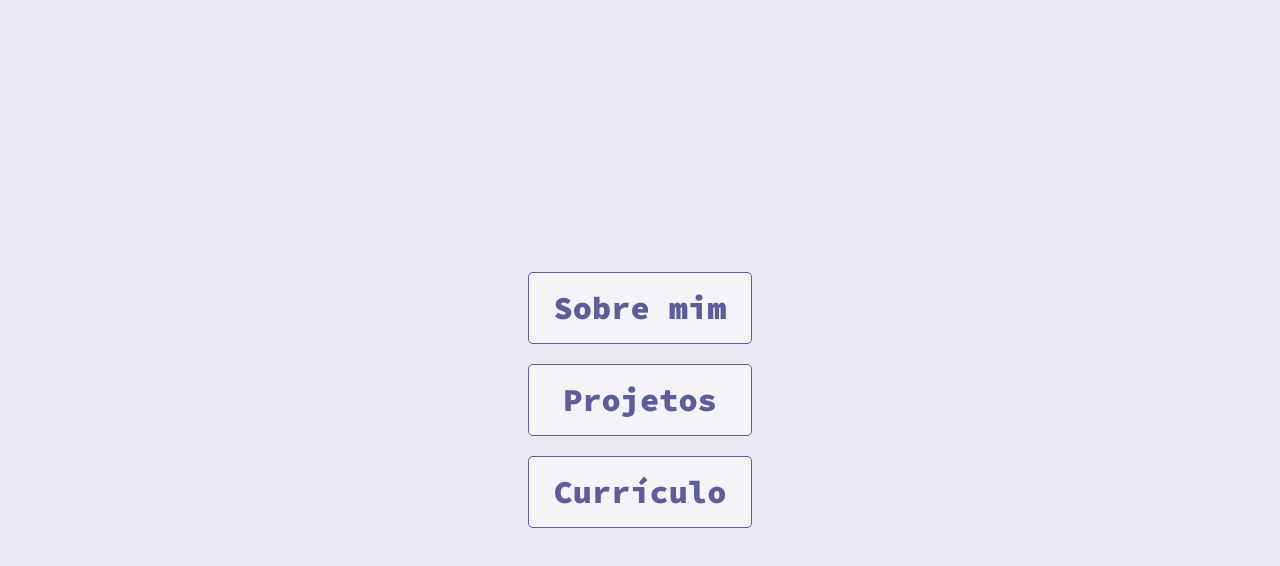
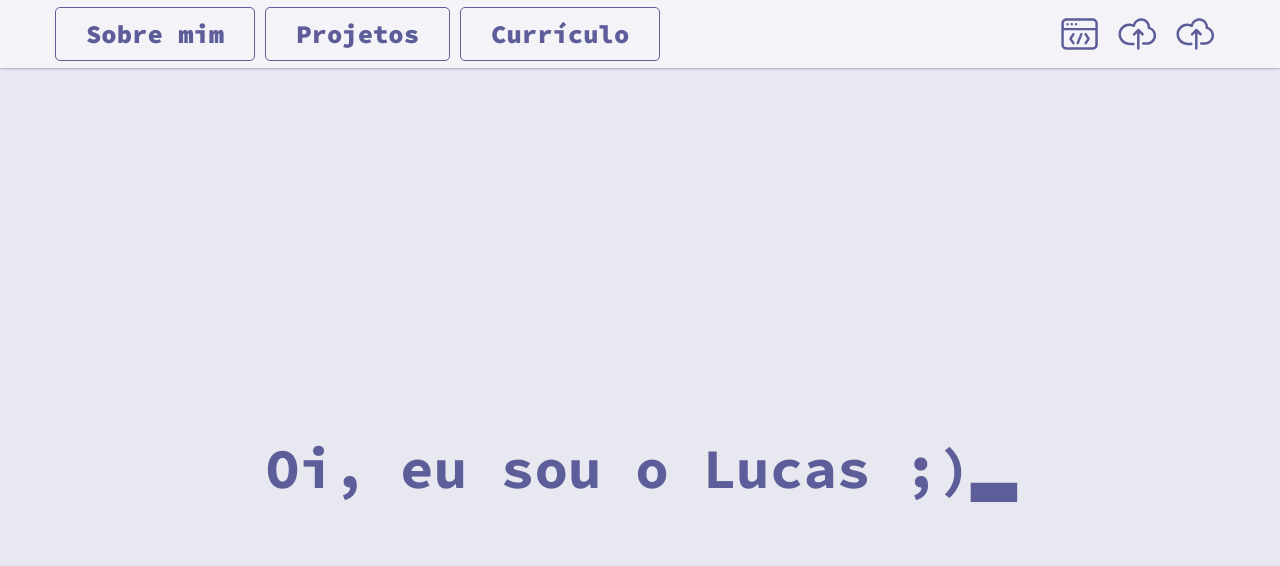
Before and after one commit to Lukasmolin/site-portfolio, a React (Create React App) app: page /home in a window 1280 px wide. Shown: the top 566 px of the page. Built offline with nearby package versions, Linux system fonts and the light colour scheme.

Commit message:
Console typing effect

```diff
--- a/src/assets/DatabaseIcon.svg.tsx
+++ b/src/assets/DatabaseIcon.svg.tsx
@@ -1,7 +1,6 @@
 const DatabaseIcon = <svg version="1.1" x="0px" y="0px" viewBox="0 1.278 35 41.139" xmlns="http://www.w3.org/2000/svg">
     <g transform="matrix(1.357849, 0, 0, 1.357849, -5.746106, -1.894623)">
-        <path fill="#000000"
-            d="M17.1,2.5c-7.1,0-12.5,2.6-12.5,6v18c0,3.4,5.4,6,12.5,6c7.1,0,12.5-2.6,12.5-6v-18     C29.6,5.1,24.2,2.5,17.1,2.5z M27.6,26.5c0,1.9-4.5,4-10.5,4s-10.5-2.1-10.5-4v-2.7c2.2,1.6,6,2.7,10.5,2.7s8.3-1,10.5-2.7V26.5z      M27.6,20.5c0,1.9-4.5,4-10.5,4s-10.5-2.1-10.5-4v-2.7c2.2,1.6,6,2.7,10.5,2.7s8.3-1,10.5-2.7V20.5z M27.6,14.5     c0,1.9-4.5,4-10.5,4s-10.5-2.1-10.5-4v-2.7c2.2,1.6,6,2.7,10.5,2.7s8.3-1,10.5-2.7V14.5z M17.1,12.5c-6,0-10.5-2.1-10.5-4     c0-1.9,4.5-4,10.5-4s10.5,2.1,10.5,4C27.6,10.4,23.1,12.5,17.1,12.5z" />
+        <path d="M17.1,2.5c-7.1,0-12.5,2.6-12.5,6v18c0,3.4,5.4,6,12.5,6c7.1,0,12.5-2.6,12.5-6v-18     C29.6,5.1,24.2,2.5,17.1,2.5z M27.6,26.5c0,1.9-4.5,4-10.5,4s-10.5-2.1-10.5-4v-2.7c2.2,1.6,6,2.7,10.5,2.7s8.3-1,10.5-2.7V26.5z      M27.6,20.5c0,1.9-4.5,4-10.5,4s-10.5-2.1-10.5-4v-2.7c2.2,1.6,6,2.7,10.5,2.7s8.3-1,10.5-2.7V20.5z M27.6,14.5     c0,1.9-4.5,4-10.5,4s-10.5-2.1-10.5-4v-2.7c2.2,1.6,6,2.7,10.5,2.7s8.3-1,10.5-2.7V14.5z M17.1,12.5c-6,0-10.5-2.1-10.5-4     c0-1.9,4.5-4,10.5-4s10.5,2.1,10.5,4C27.6,10.4,23.1,12.5,17.1,12.5z" />
     </g>
 </svg>;
 
--- a/src/assets/DeployIcon.svg.tsx
+++ b/src/assets/DeployIcon.svg.tsx
@@ -1,9 +1,7 @@
 const DeployIcon = <svg version="1.1" x="0px" y="0px" viewBox="2.098 4.25 30.749 25.534" enable-background="new 0 0 35 35"
     xmlns="http://www.w3.org/2000/svg">
-    <path fill="#000000"
-        d="M25.2,25.6h-2.9c-0.6,0-1-0.4-1-1s0.4-1,1-1h2.9c2.9,0,5.3-2.5,5.3-5.4c0-2.4-1.7-4.6-4-5.1     c-0.5-0.1-0.8-0.6-0.8-1.1c0-0.2,0-0.4,0-0.6c0-2.8-2.3-5-5-5c-2.5,0-4.6,1.8-5,4.3c0,0.3-0.3,0.6-0.5,0.8     c-0.3,0.1-0.6,0.1-0.9,0c-1-0.5-2-0.8-3.2-0.8c-3.6,0-6.6,3-6.6,6.6c0,3.6,3,6.6,6.6,6.6h3.2c0.6,0,1,0.4,1,1s-0.4,1-1,1h-3.2     c-4.7,0-8.6-3.8-8.6-8.6s3.8-8.6,8.6-8.6c1,0,2,0.2,3,0.5c1-2.8,3.6-4.7,6.6-4.7c3.9,0,7,3.2,7,7c0,0,0,0,0,0     c2.8,1,4.8,3.7,4.8,6.8C32.5,22.2,29.2,25.6,25.2,25.6z" />
-    <path fill="#000000"
-        d="M22.4,18.1c-0.2,0.2-0.5,0.3-0.7,0.3s-0.5-0.1-0.7-0.3l-1.7-1.7v12.2c0,0.5-0.4,1-1,1c-0.5,0-1-0.5-1-1    V16.4l-1.7,1.7c-0.4,0.4-1,0.4-1.4,0c-0.4-0.4-0.4-1,0-1.4l3.4-3.4l0-0.1c0.3-0.3,0.6-0.4,1-0.3c0,0,0.1,0,0.1,0    c0.1,0.1,0.2,0.1,0.3,0.2l3.4,3.4C22.8,17.1,22.8,17.7,22.4,18.1z" />
+    <path d="M25.2,25.6h-2.9c-0.6,0-1-0.4-1-1s0.4-1,1-1h2.9c2.9,0,5.3-2.5,5.3-5.4c0-2.4-1.7-4.6-4-5.1     c-0.5-0.1-0.8-0.6-0.8-1.1c0-0.2,0-0.4,0-0.6c0-2.8-2.3-5-5-5c-2.5,0-4.6,1.8-5,4.3c0,0.3-0.3,0.6-0.5,0.8     c-0.3,0.1-0.6,0.1-0.9,0c-1-0.5-2-0.8-3.2-0.8c-3.6,0-6.6,3-6.6,6.6c0,3.6,3,6.6,6.6,6.6h3.2c0.6,0,1,0.4,1,1s-0.4,1-1,1h-3.2     c-4.7,0-8.6-3.8-8.6-8.6s3.8-8.6,8.6-8.6c1,0,2,0.2,3,0.5c1-2.8,3.6-4.7,6.6-4.7c3.9,0,7,3.2,7,7c0,0,0,0,0,0     c2.8,1,4.8,3.7,4.8,6.8C32.5,22.2,29.2,25.6,25.2,25.6z" />
+    <path d="M22.4,18.1c-0.2,0.2-0.5,0.3-0.7,0.3s-0.5-0.1-0.7-0.3l-1.7-1.7v12.2c0,0.5-0.4,1-1,1c-0.5,0-1-0.5-1-1    V16.4l-1.7,1.7c-0.4,0.4-1,0.4-1.4,0c-0.4-0.4-0.4-1,0-1.4l3.4-3.4l0-0.1c0.3-0.3,0.6-0.4,1-0.3c0,0,0.1,0,0.1,0    c0.1,0.1,0.2,0.1,0.3,0.2l3.4,3.4C22.8,17.1,22.8,17.7,22.4,18.1z" />
 </svg>;
 
 export default DeployIcon;
--- a/src/assets/FrontendIcon.svg.tsx
+++ b/src/assets/FrontendIcon.svg.tsx
@@ -1,12 +1,12 @@
 const FrontendIcon = <svg version="1.1" x="0px" y="0px" viewBox="0.112 0 34.888 30.07" xmlns="http://www.w3.org/2000/svg">
     <g transform="matrix(1.138538, 0, 0, 1.138538, -2.403427, -4.922695)">
-        <path fill="#000000" d="M7.6,10.5c-0.3,0-0.5-0.1-0.7-0.3C6.7,10,6.6,9.8,6.6,9.5S6.7,9,6.9,8.8c0.4-0.4,1-0.4,1.4,0      C8.5,9,8.6,9.2,8.6,9.5c0,0.3-0.1,0.5-0.3,0.7C8.2,10.4,7.9,10.5,7.6,10.5z" />
-        <path fill="#000000" d="M10.1,9.5c0-0.6,0.5-1,1-1l0,0c0.6,0,1,0.4,1,1l0,0c0,0.5-0.4,1-1,1l0,0C10.6,10.5,10.1,10,10.1,9.5z" />
-        <path fill="#000000" d="M14.6,10.5c-0.3,0-0.5-0.1-0.7-0.3c-0.2-0.2-0.3-0.5-0.3-0.7c0-0.3,0.1-0.5,0.3-0.7c0.4-0.4,1-0.4,1.4,0      c0.2,0.2,0.3,0.4,0.3,0.7c0,0.3-0.1,0.5-0.3,0.7C15.1,10.4,14.9,10.5,14.6,10.5z" />
-        <path fill="#000000" d="M28.3,4.5H6.7c-2.3,0-4.2,1.9-4.2,4.2v17.7c0,2.3,1.9,4.1,4.2,4.1h21.7c2.3,0,4.2-1.9,4.2-4.1V8.7     C32.5,6.4,30.6,4.5,28.3,4.5z M4.5,8.7c0-1.2,1-2.2,2.2-2.2h21.7c1.2,0,2.2,1,2.2,2.2v3.8h-26V8.7z M30.5,26.4     c0,1.2-1,2.1-2.2,2.1H6.7c-1.2,0-2.2-1-2.2-2.1V14.5h26V26.4z" />
-        <path fill="#000000" d="M22.5,26.1c-0.2,0-0.4-0.1-0.5-0.2c-0.5-0.3-0.6-0.9-0.3-1.4l2.1-3.1l-2.1-3.1c-0.3-0.5-0.2-1.1,0.3-1.4     c0.5-0.3,1.1-0.2,1.4,0.3l2.4,3.7c0.2,0.3,0.2,0.8,0,1.1l-2.4,3.7C23.1,26,22.8,26.1,22.5,26.1z" />
-        <path fill="#000000" d="M12.5,26.1c-0.3,0-0.6-0.2-0.8-0.5L9.2,22c-0.2-0.3-0.2-0.8,0-1.1l2.4-3.7c0.3-0.5,0.9-0.6,1.4-0.3     c0.5,0.3,0.6,0.9,0.3,1.4l-2.1,3.1l2.1,3.1c0.3,0.5,0.2,1.1-0.3,1.4C12.9,26.1,12.7,26.1,12.5,26.1z" />
-        <path fill="#000000" d="M16,26.1c-0.1,0-0.3,0-0.4-0.1c-0.5-0.2-0.8-0.8-0.5-1.3l3-7.4c0.2-0.5,0.8-0.8,1.3-0.5     c0.5,0.2,0.8,0.8,0.5,1.3l-3,7.4C16.8,25.9,16.4,26.1,16,26.1z" />
+        <path d="M7.6,10.5c-0.3,0-0.5-0.1-0.7-0.3C6.7,10,6.6,9.8,6.6,9.5S6.7,9,6.9,8.8c0.4-0.4,1-0.4,1.4,0      C8.5,9,8.6,9.2,8.6,9.5c0,0.3-0.1,0.5-0.3,0.7C8.2,10.4,7.9,10.5,7.6,10.5z" />
+        <path d="M10.1,9.5c0-0.6,0.5-1,1-1l0,0c0.6,0,1,0.4,1,1l0,0c0,0.5-0.4,1-1,1l0,0C10.6,10.5,10.1,10,10.1,9.5z" />
+        <path d="M14.6,10.5c-0.3,0-0.5-0.1-0.7-0.3c-0.2-0.2-0.3-0.5-0.3-0.7c0-0.3,0.1-0.5,0.3-0.7c0.4-0.4,1-0.4,1.4,0      c0.2,0.2,0.3,0.4,0.3,0.7c0,0.3-0.1,0.5-0.3,0.7C15.1,10.4,14.9,10.5,14.6,10.5z" />
+        <path d="M28.3,4.5H6.7c-2.3,0-4.2,1.9-4.2,4.2v17.7c0,2.3,1.9,4.1,4.2,4.1h21.7c2.3,0,4.2-1.9,4.2-4.1V8.7     C32.5,6.4,30.6,4.5,28.3,4.5z M4.5,8.7c0-1.2,1-2.2,2.2-2.2h21.7c1.2,0,2.2,1,2.2,2.2v3.8h-26V8.7z M30.5,26.4     c0,1.2-1,2.1-2.2,2.1H6.7c-1.2,0-2.2-1-2.2-2.1V14.5h26V26.4z" />
+        <path d="M22.5,26.1c-0.2,0-0.4-0.1-0.5-0.2c-0.5-0.3-0.6-0.9-0.3-1.4l2.1-3.1l-2.1-3.1c-0.3-0.5-0.2-1.1,0.3-1.4     c0.5-0.3,1.1-0.2,1.4,0.3l2.4,3.7c0.2,0.3,0.2,0.8,0,1.1l-2.4,3.7C23.1,26,22.8,26.1,22.5,26.1z" />
+        <path d="M12.5,26.1c-0.3,0-0.6-0.2-0.8-0.5L9.2,22c-0.2-0.3-0.2-0.8,0-1.1l2.4-3.7c0.3-0.5,0.9-0.6,1.4-0.3     c0.5,0.3,0.6,0.9,0.3,1.4l-2.1,3.1l2.1,3.1c0.3,0.5,0.2,1.1-0.3,1.4C12.9,26.1,12.7,26.1,12.5,26.1z" />
+        <path d="M16,26.1c-0.1,0-0.3,0-0.4-0.1c-0.5-0.2-0.8-0.8-0.5-1.3l3-7.4c0.2-0.5,0.8-0.8,1.3-0.5     c0.5,0.2,0.8,0.8,0.5,1.3l-3,7.4C16.8,25.9,16.4,26.1,16,26.1z" />
     </g>
 </svg>;
 
--- /dev/null
+++ b/src/components/fx/consoleTypedFxText/ConsoleTypedFxText.tsx
@@ -0,0 +1,22 @@
+import React, { useEffect, useRef } from "react";
+import TypedFxText from "../typedFxText/TypedFxText";
+
+export default function ConsoleTypedFxText(props: { children: string }) : React.ReactElement {
+    const cursor = useRef<HTMLSpanElement>(null);
+
+    useEffect(() => {
+        const toggleCursor = () => {
+            const style = cursor.current?.style;
+            if(style)
+                style.color = style.color === 'rgba(0, 0, 0, 0)' ? '' : 'rgba(0, 0, 0, 0)';
+
+            console.log(style?.color);
+        }
+        const interval = setInterval(() => toggleCursor(), 500);
+        const cleanUp = () => {
+            clearInterval(interval);
+        }
+        return cleanUp;
+    }, [ cursor ]);
+    return <><TypedFxText>{props.children}</TypedFxText><span ref={cursor}>&#9602;</span></>
+}
--- /dev/null
+++ b/src/components/fx/typedFxText/TypedFxText.tsx
@@ -0,0 +1,14 @@
+import React, { useState, useEffect } from 'react';
+
+export default function TypedFxText(props: { children: string }) {
+    const text = props.children;
+    const [displayedText, displayText] = useState('');
+
+    useEffect(() => {
+        if (displayedText.length >= text.length)
+            return;
+        setTimeout(() => displayText(text.substring(0, displayedText.length + 1)), 75);
+    }, [displayedText, text]);
+
+    return <>{displayedText}</>;
+}
--- a/src/pages/pageComponents/home/HomePage.tsx
+++ b/src/pages/pageComponents/home/HomePage.tsx
@@ -1,21 +1,18 @@
-import React from 'react';
 import getHeaderMenuData from '../../datasourceGetters/getHeaderMenuData';
 import './HomePage.css';
-import HeaderButton from '../../../components/gui/headerButton/HeaderButton';
+import HeaderMenu from '../../../components/gui/headerMenu/HeaderMenu';
+import TypedFxText from '../../../components/fx/typedFxText/TypedFxText';
+import ConsoleTypedFxText from '../../../components/fx/consoleTypedFxText/ConsoleTypedFxText';
 
 const menuData = getHeaderMenuData();
 
+
 export default function HomePage(): React.ReactElement {
+
     return <>
+        <HeaderMenu data={menuData}></HeaderMenu>
         <main className='homePage'>
-            {menuData.buttons
-                .filter(btn => btn.href !== '/home')
-                .map(btn => {
-                    return <HeaderButton
-                        href={btn.href} text={btn.text} key={btn.text}
-                    ></HeaderButton>;
-                })
-            }
+            <h1><ConsoleTypedFxText>Oi, eu sou o Lucas ;)</ConsoleTypedFxText></h1>
         </main>
     </>
 }
```
Also changed, not shown: src/assets/NodeLogo.svg.tsx (+1 -1 lines), src/assets/ToolsIcon.svg.tsx (+1 -1 lines).
